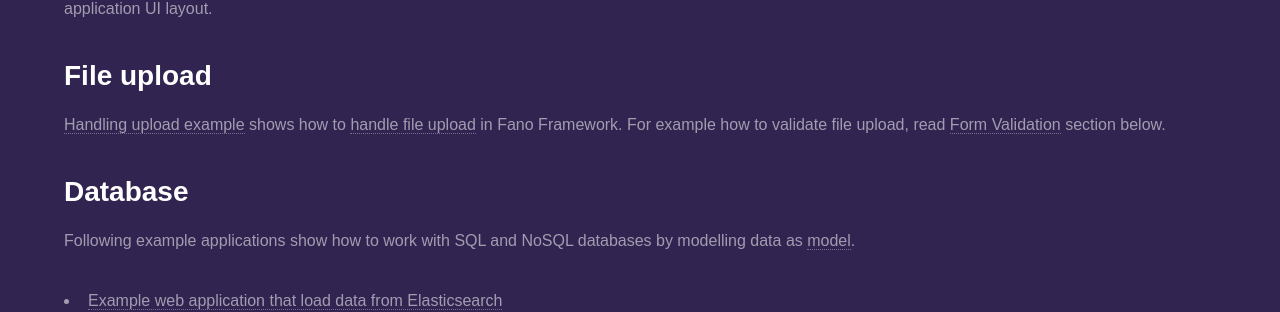
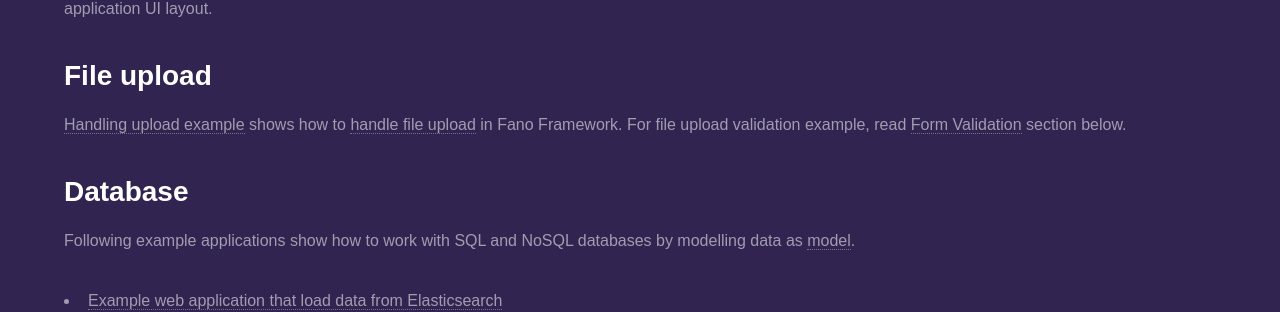
Before and after one commit to fanoframework/fanoframework.github.io, a Jekyll site: the page built from examples/index.md, in a window 1280 px wide and 900 px high, scrolled down 931 px. Shown: the part 144-456 px from the top of the window. Built offline with Jekyll 4.4.1, drawn with Linux system fonts in a browser that asks for light colours; our own code applies the rules of GitHub Pages for plain Markdown files.

Commit message:
improve example docs

```diff
--- a/examples/index.md
+++ b/examples/index.md
@@ -36,7 +36,7 @@ Following example applications show how to [work with response](/working-with-re
 ## File upload
 
 [Handling upload example](https://github.com/fanoframework/fano-upload) shows how to [handle file upload](/handling-file-upload) in Fano Framework.
-For example how to validate file upload, read [Form Validation](#form-validation) section below.
+For file upload validation example, read [Form Validation](#form-validation) section below.
 
 ## Database
 
```
